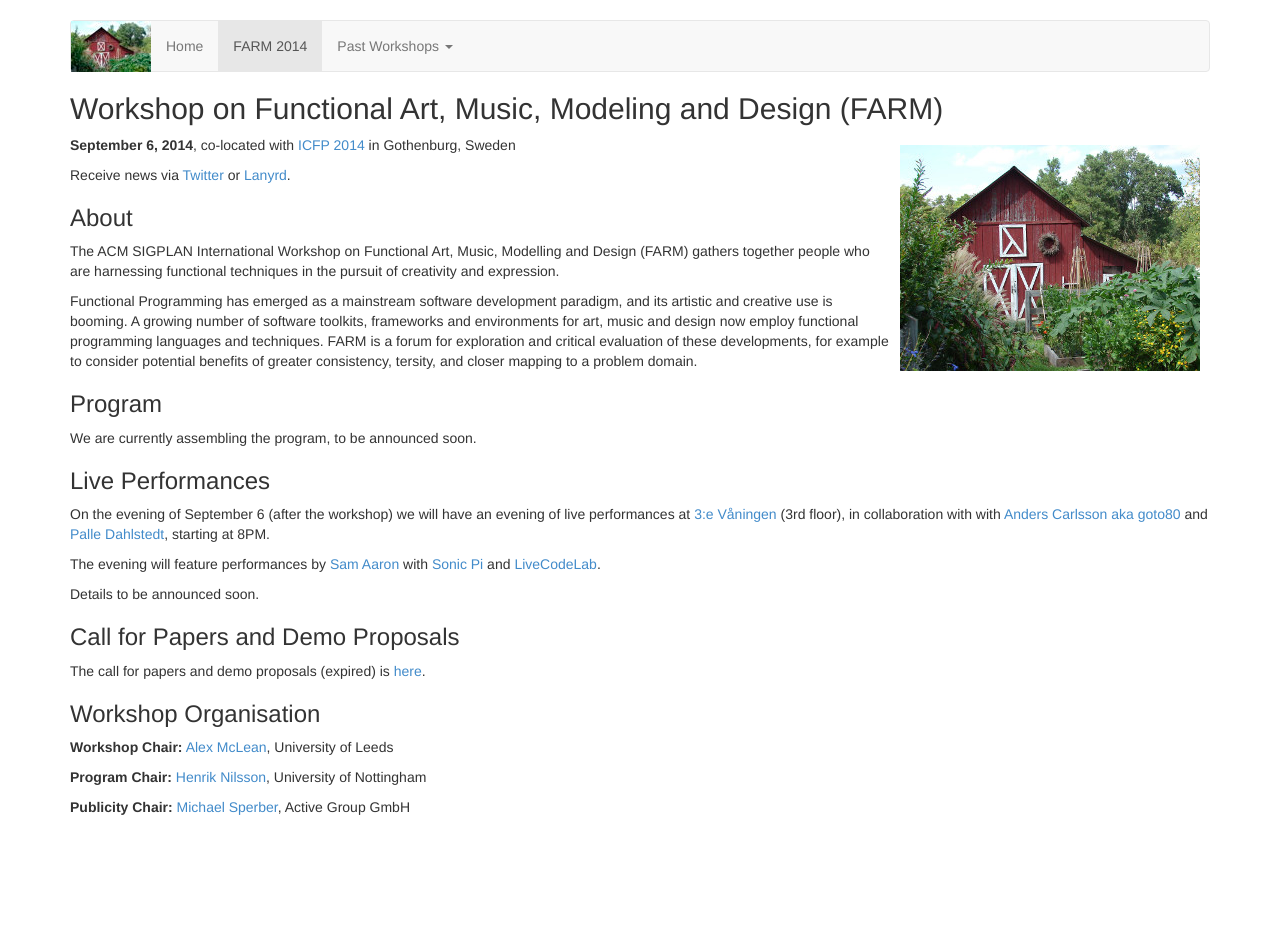
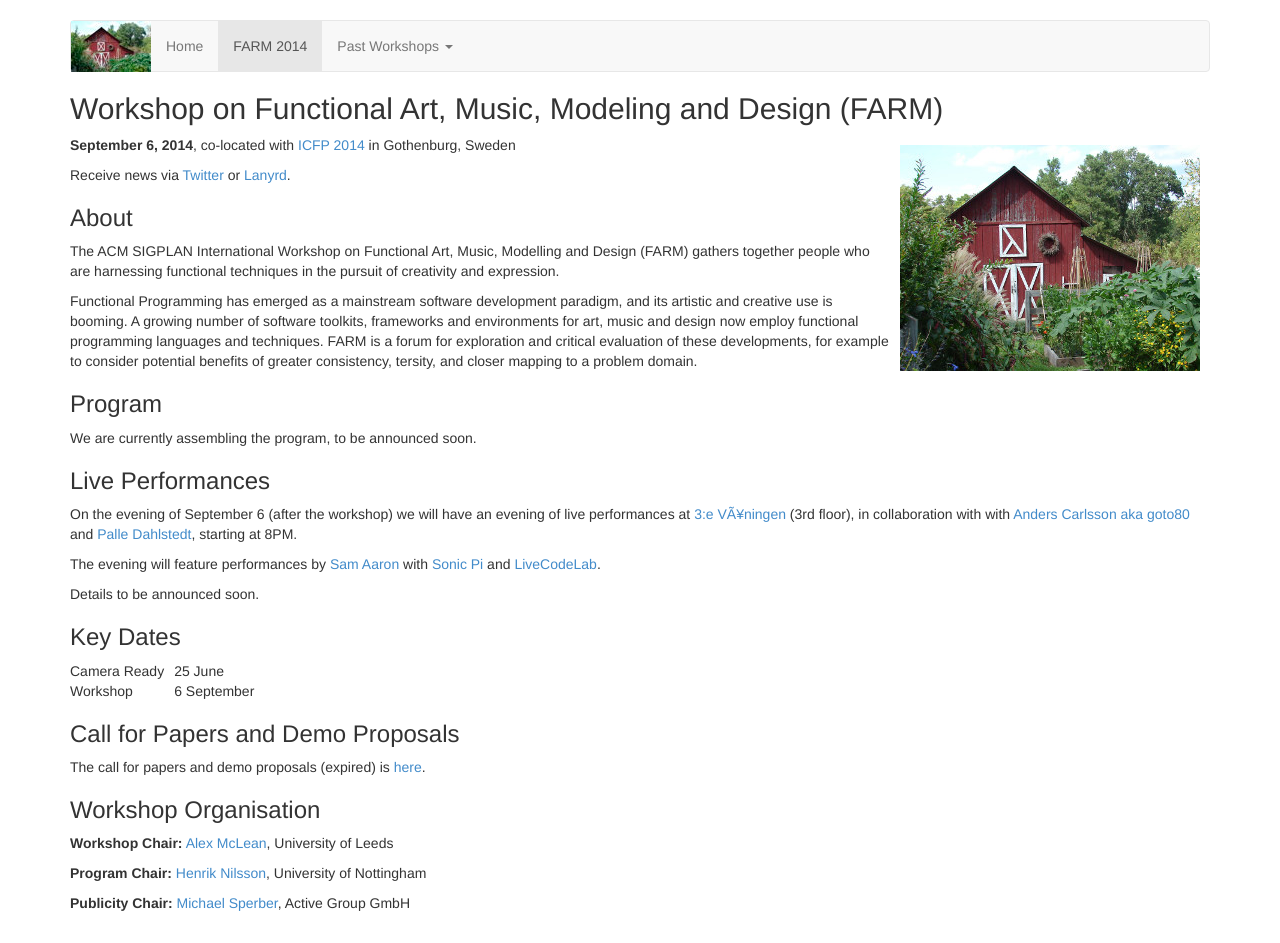
Before and after one commit to functional-art/functional-art.github.com, a Jekyll site: the page built from 2014/index.md, in a window 1280 px wide. Built offline with Jekyll 4.4.1, drawn with Linux system fonts in a browser that asks for light colours; nearby versions of some CDN libraries; before the commit the page ends 900 px from its top, so only the background shows below that.

Commit message:
Camera ready @ sep 25.

```diff
--- a/2014/index.md
+++ b/2014/index.md
@@ -35,7 +35,7 @@
 ### Live Performances
 
 On the evening of September 6 (after the workshop) we will have an
-evening of live performances at [3:e Våningen](http://www.3vaningen.se/) (3rd floor), in collaboration with
+evening of live performances at [3:e VÃ¥ningen](http://www.3vaningen.se/) (3rd floor), in collaboration with
 with [Anders Carlsson aka goto80](http://goto80.com/blog/promo) and
 [Palle
 Dahlstedt](http://www.ait.gu.se/kontaktaoss/personal/palle_dahlstedt/),
@@ -46,6 +46,17 @@
 and [LiveCodeLab](http://livecodelab.net/).
 
 Details to be announced soon.
+
+### Key Dates
+
+<table>
+<tr>
+<td style="padding-right:10px">Camera Ready</td><td>25 June</td>
+</tr>
+<tr>
+<td style="padding-right:10px">Workshop</td><td>6 September</td>
+</tr>
+</table>
 
 ### Call for Papers and Demo Proposals
 
```
